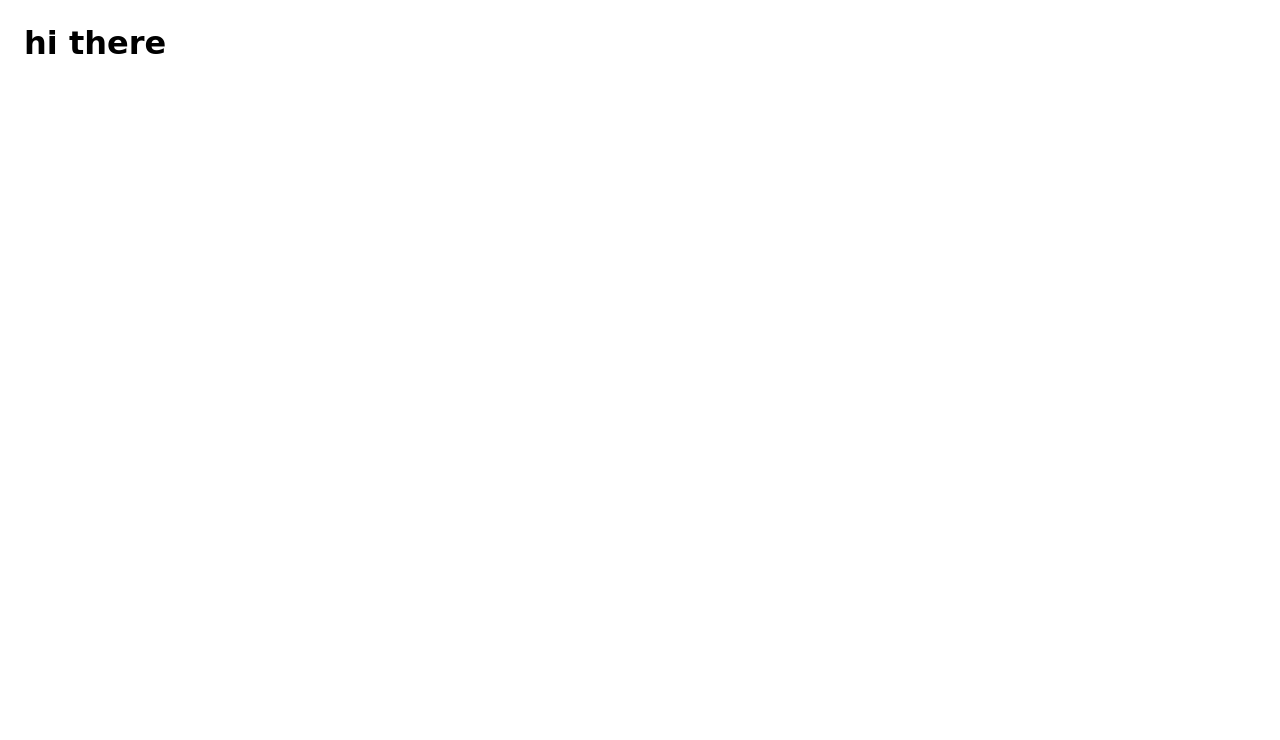
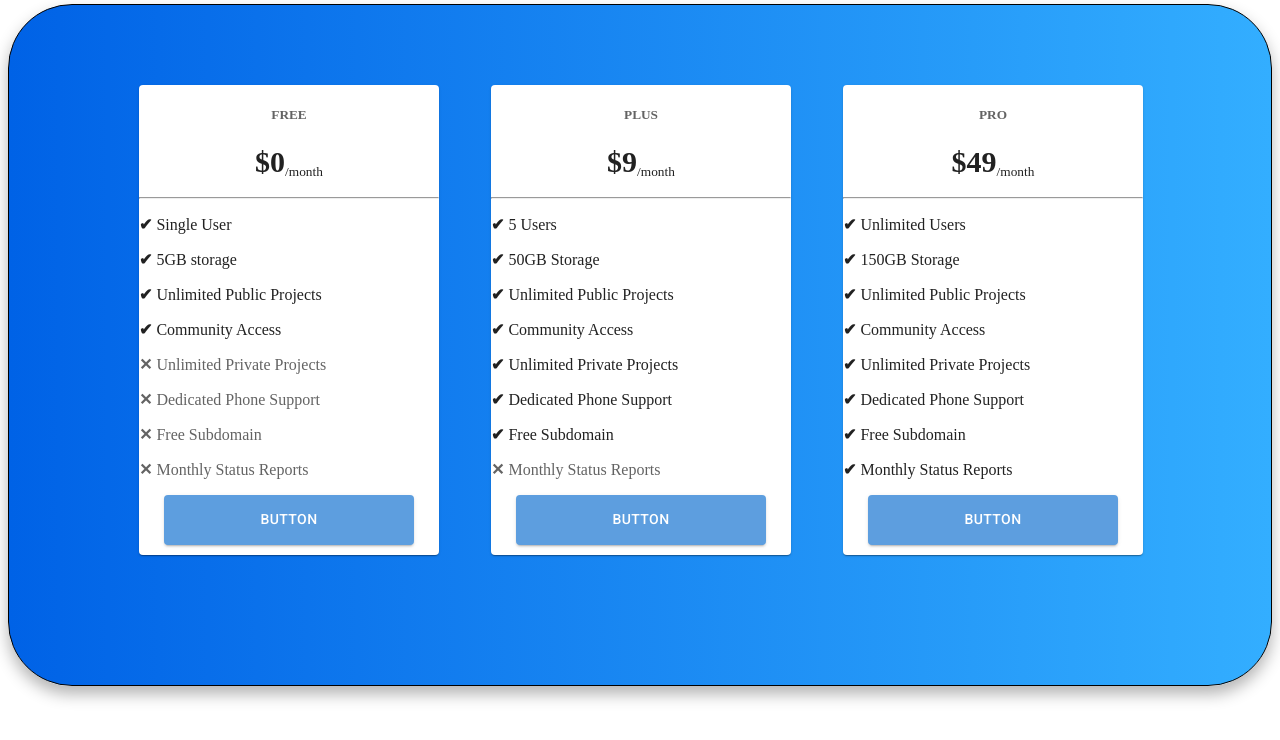
Before and after one commit to gowtham3798/my-app, a React (Create React App) app: page / in a window 1280 px wide. Shown: the top 740 px of the page. Built offline with nearby package versions, Linux system fonts and the light colour scheme.

Commit message:
finished table

```diff
--- /dev/null
+++ b/src/App1.js
@@ -0,0 +1,79 @@
+import "./styles1.css";
+import React from "react";
+import Button from "@mui/material/Button";
+import Card from '@mui/material/Card';
+// import TextField from '@mui/material/TextField';
+// import { useState } from "react";
+// import IconButton from '@mui/material/IconButton';
+// import MailIcon from '@mui/icons-material/Mail';
+// import ExpandMoreIcon from '@mui/icons-material/ExpandMore';
+// import ExpandLessIcon from '@mui/icons-material/ExpandLess';
+// import { Switch, Route, Link } from "react-router-dom";
+// import { MovieList } from "./MovieList";
+// import { Counter } from "./Counter";
+// import { Route,BrowserRouter as Router } from "react-router-dom";
+
+export default function App() {
+  return (
+    <div className="App">
+      <div className="container">
+        <div className="container1">
+          <Card className="card">
+              <div className="title">
+            <h5 className="text-muted">FREE</h5>
+            <p><strong>$0</strong><sub>/month</sub></p></div>
+            <hr />
+            <p><strong>✔ </strong>Single User</p>
+            <p><strong>✔ </strong>5GB storage</p>
+            <p><strong>✔ </strong>Unlimited Public Projects</p>
+            <p><strong>✔ </strong>Community Access</p>
+            <p className="text-muted"><strong>✕ </strong>Unlimited Private Projects</p>
+            <p className="text-muted"><strong>✕ </strong>Dedicated Phone Support</p>
+            <p className="text-muted"><strong>✕ </strong>Free Subdomain</p>
+            <p className="text-muted"><strong>✕ </strong>Monthly Status Reports</p>
+            <div className="but"><Button variant="contained">Button</Button>
+           </div>
+          </Card>
+        </div>
+        <div className="container1">
+          <Card className="card">
+              <div className="title">
+            <h5 className="text-muted">PLUS</h5>
+            <p><strong>$9</strong><sub>/month</sub></p>
+            </div>
+            <hr />
+            <p><strong>✔ </strong>5 Users</p>
+            <p><strong>✔ </strong>50GB Storage</p>
+            <p><strong>✔ </strong>Unlimited Public Projects</p>
+            <p><strong>✔ </strong>Community Access</p>
+            <p><strong>✔ </strong>Unlimited Private Projects</p>
+            <p><strong>✔ </strong>Dedicated Phone Support</p>
+            <p><strong>✔ </strong>Free Subdomain </p>
+            <p className="text-muted"><strong>✕ </strong>Monthly Status Reports</p>
+            <div className="but"><Button variant="contained">Button</Button>
+           </div>
+          </Card>
+        </div>
+        <div className="container1">
+          <Card className="card">
+              <div className="title">
+            <h5 className="text-muted">PRO</h5>
+            <p><strong>$49</strong><sub>/month</sub></p>
+            </div>
+            <hr />
+            <p><strong>✔ </strong>Unlimited Users</p>
+            <p><strong>✔ </strong>150GB Storage</p>
+            <p><strong>✔ </strong>Unlimited Public Projects</p>
+            <p><strong>✔ </strong>Community Access</p>
+            <p><strong>✔ </strong>Unlimited Private Projects</p>
+            <p><strong>✔ </strong>Dedicated Phone Support</p>
+            <p><strong>✔ </strong>Free Subdomain</p>
+            <p><strong>✔ </strong>Monthly Status Reports</p>
+            <div className="but"><Button variant="contained">Button</Button>
+           </div>
+          </Card>
+        </div>
+      </div>
+    </div>
+  );
+}
--- a/src/index.js
+++ b/src/index.js
@@ -7,13 +7,13 @@ import { BrowserRouter as Router } from "react-router-dom";
 
 
 
-import App from "./App";
+import App1 from "./App1";
 const rootElement = document.getElementById("root");
 ReactDOM.render(
   <StrictMode>
   <Router>
 
-    <App />
+    <App1 />
   </Router>
 
   </StrictMode>,
--- /dev/null
+++ b/src/styles1.css
@@ -0,0 +1,76 @@
+.App {
+    /* font-family: Comic Sans MS; */
+    height: 680px;
+    border: 1px solid black;
+    border-radius: 4rem;
+    background: #007bff;
+    background: linear-gradient(to right, #0062E6, #33AEFF);
+    display: grid;
+    grid-template-columns: repeat(auto-fit, minmax(300px, 1fr));
+    gap: 0.25rem;
+
+    /* text-align: center; */
+  }
+  .container {
+    padding: 80px;
+    margin-left: 50px;
+    display: grid;
+    grid-template-columns: repeat(auto-fit, minmax(300px, 1fr));
+    gap: 0.25rem;
+
+
+
+  }
+  .container1 {
+    width: 300px;
+    height: 640px;
+
+  }
+
+  .card:hover {
+    transform: scale(1.1);
+  }
+
+  .card{
+
+    border-radius: 1rem;
+    transition: transform 0.2s ease;
+    box-shadow: 0 0.5rem 1rem 0 rgba(0, 0, 0, 0.1);
+  }
+
+  .title{
+      text-align: center;
+  }
+
+  .title>p>strong{
+      font-size:30px ;
+  }
+  .but{
+
+    display: grid;
+    margin: 10px;
+
+    justify-content: center;
+}
+Button{
+    width: 250px;
+    height: 50px;
+     opacity: 0.7;
+
+   }
+
+   .container1.card:hover .but {
+    opacity: 1;
+  }
+
+  .text-muted {
+    opacity: 0.7;
+  }
+
+  @media (min-width: 992px) {
+    .App {
+      margin-top: -.25rem;
+      margin-bottom: .25rem;
+      box-shadow: 0 0.5rem 1rem 0 rgba(0, 0, 0, 0.3);
+    }
+}
```
